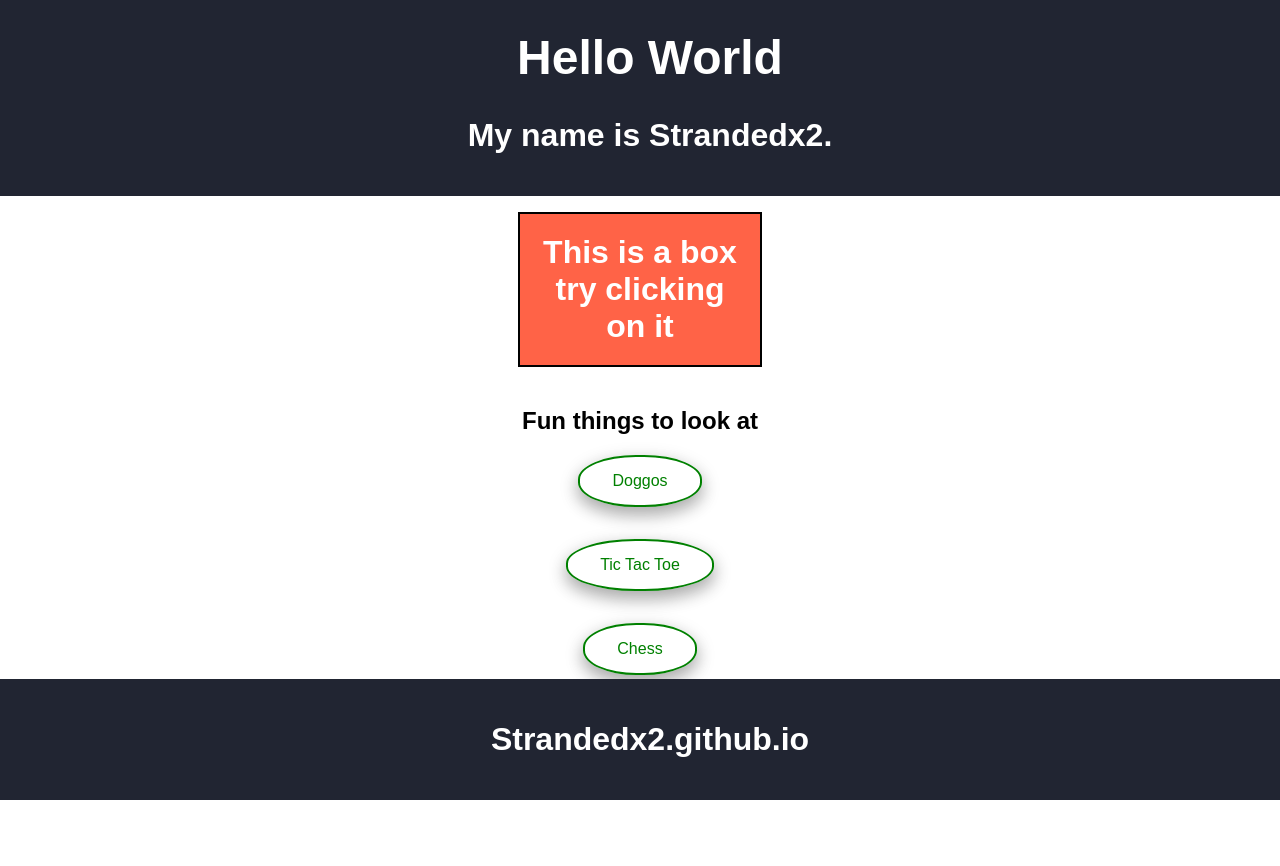
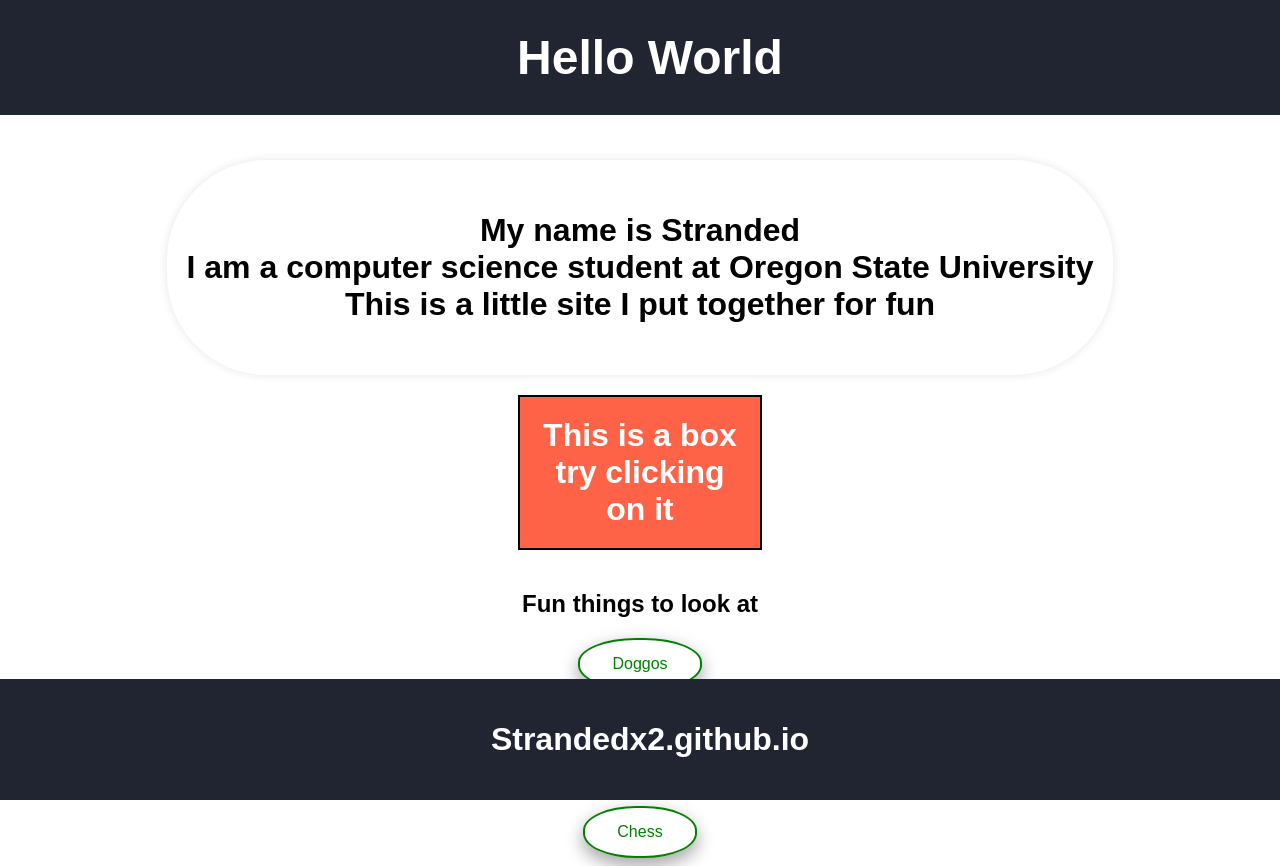
Before and after one commit to Strandedx2/Stranded.github.io, a plain HTML site: page index.html in a window 1280 px wide. Before the commit the page ends 800 px from the top, so only its background shows below. Drawn offline with nearby package versions, Linux system fonts and the light colour scheme.

Commit message:
more index visual changes

```diff
--- a/basicFormat.css
+++ b/basicFormat.css
@@ -37,7 +37,7 @@ p {
 
 .largeBr {
     display: block;
-    margin-bottom: 12em;
+    margin-bottom: 10em;
 }
 
 footer {
@@ -145,3 +145,12 @@ footer {
         align-items: center;
         height: 100vh;
     }
+
+
+    .textBox {
+        background-color: transparent;
+        align-items: center;
+        padding: 20px;
+        border-radius: 100px;
+        box-shadow: 0 0 10px rgba(0, 0, 0, 0.1);
+    }
--- a/index.html
+++ b/index.html
@@ -7,14 +7,21 @@
 
 <header>
     <h1>Hello World</h1>
-<p>My name is Strandedx2.</p>
+
 </header>
 
 <body>
 
 <div class="largeBr"></div>
+<div class="center">
+<div class="textBox">
+<p >My name is Stranded
+    <br> I am a computer science student at Oregon State University
+    <br> This is a little site I put together for fun
+</p>
+</div>
 
-<div class="center">
+
 <p class="box">This is a box try clicking on it</p>
 </div>
 
```
